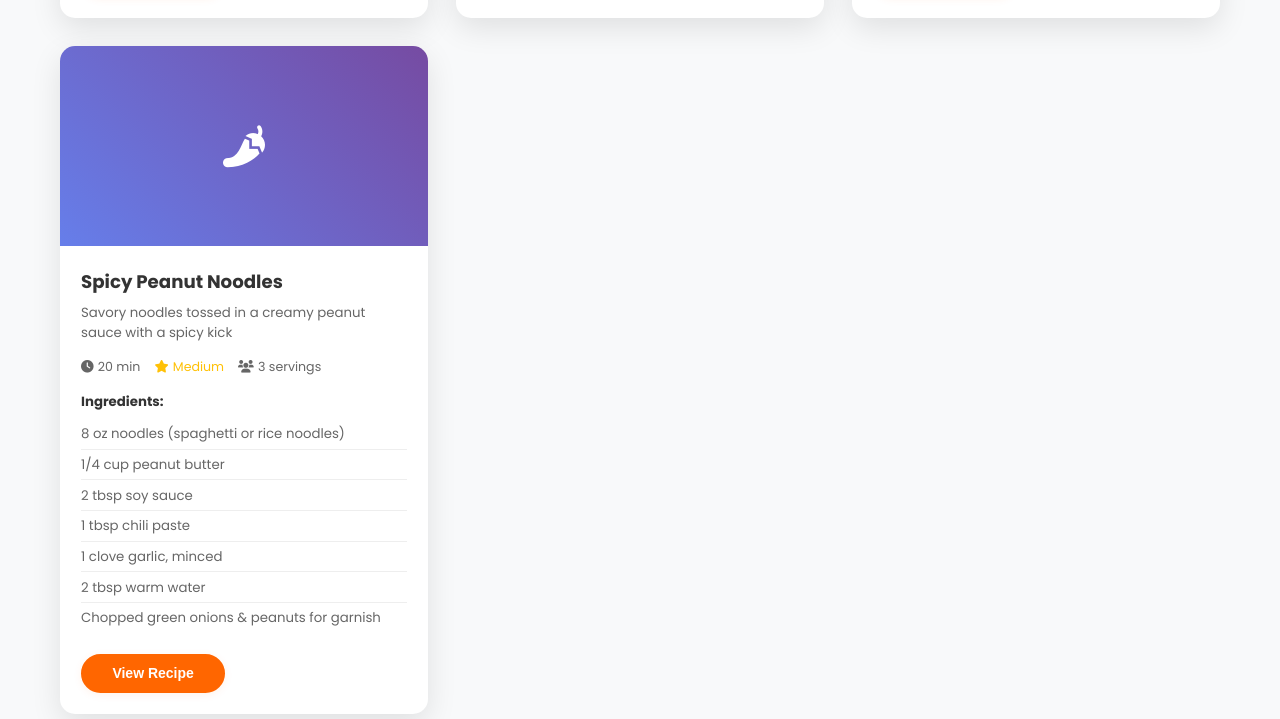
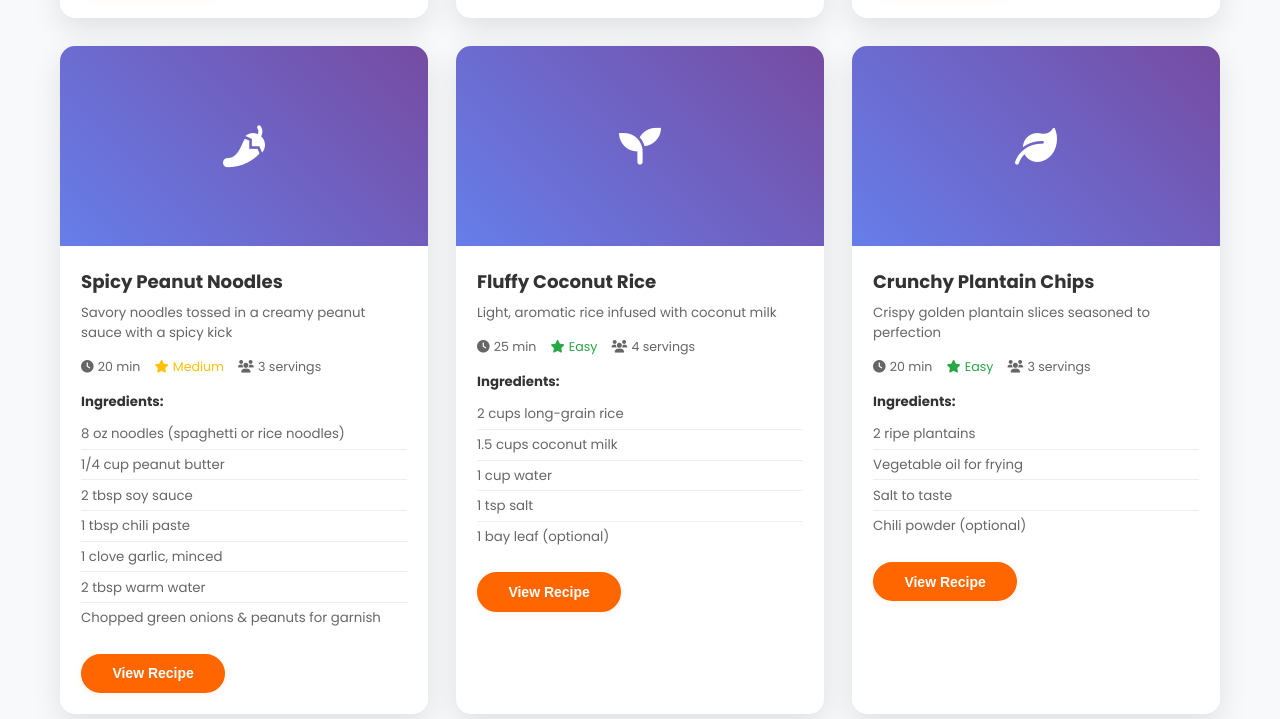
Before and after one commit to danielot-dev/50-50-recipe-, a plain HTML site: page public/recipes.html in a window 1280 px wide. Shown: the part 1781-2500 px from the top of the page. Drawn offline with Linux system fonts and the light colour scheme.

Commit message:
Update recipes.html

```diff
--- a/public/recipes.html
+++ b/public/recipes.html
@@ -272,6 +272,58 @@
         <button class="btn btn-primary recipe-btn">View Recipe</button>
     </div>
 </div>
+<!-- Other Recipe: Coconut Rice -->
+<div class="recipe-card" data-category="other" data-difficulty="easy">
+    <div class="recipe-image">
+        <i class="fas fa-seedling"></i>
+    </div>
+    <div class="recipe-content">
+        <h3>Fluffy Coconut Rice</h3>
+        <p class="recipe-description">Light, aromatic rice infused with coconut milk</p>
+        <div class="recipe-meta">
+            <span class="cooking-time"><i class="fas fa-clock"></i> 25 min</span>
+            <span class="difficulty easy"><i class="fas fa-star"></i> Easy</span>
+            <span class="servings"><i class="fas fa-users"></i> 4 servings</span>
+        </div>
+        <div class="recipe-ingredients">
+            <h4>Ingredients:</h4>
+            <ul>
+                <li>2 cups long-grain rice</li>
+                <li>1.5 cups coconut milk</li>
+                <li>1 cup water</li>
+                <li>1 tsp salt</li>
+                <li>1 bay leaf (optional)</li>
+            </ul>
+        </div>
+        <button class="btn btn-primary recipe-btn">View Recipe</button>
+    </div>
+</div>
+
+<!-- Snack Recipe: Plantain Chips -->
+<div class="recipe-card" data-category="snack" data-difficulty="easy">
+    <div class="recipe-image">
+        <i class="fas fa-leaf"></i>
+    </div>
+    <div class="recipe-content">
+        <h3>Crunchy Plantain Chips</h3>
+        <p class="recipe-description">Crispy golden plantain slices seasoned to perfection</p>
+        <div class="recipe-meta">
+            <span class="cooking-time"><i class="fas fa-clock"></i> 20 min</span>
+            <span class="difficulty easy"><i class="fas fa-star"></i> Easy</span>
+            <span class="servings"><i class="fas fa-users"></i> 3 servings</span>
+        </div>
+        <div class="recipe-ingredients">
+            <h4>Ingredients:</h4>
+            <ul>
+                <li>2 ripe plantains</li>
+                <li>Vegetable oil for frying</li>
+                <li>Salt to taste</li>
+                <li>Chili powder (optional)</li>
+            </ul>
+        </div>
+        <button class="btn btn-primary recipe-btn">View Recipe</button>
+    </div>
+</div>
             </div>
         </div>
     </section>
```
